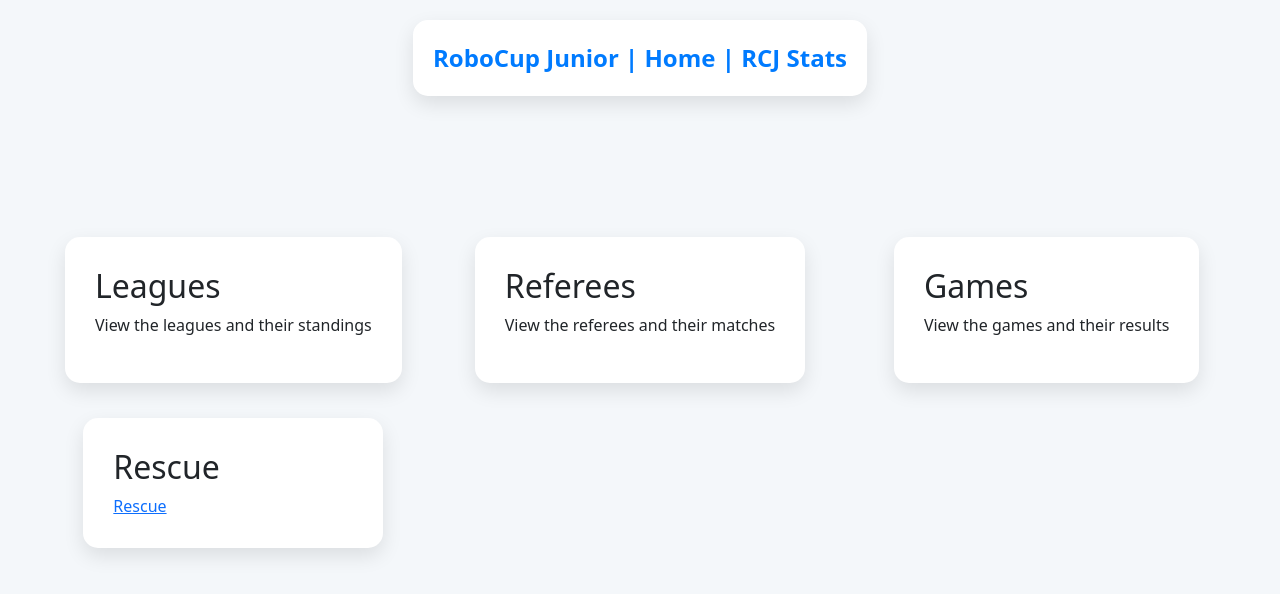
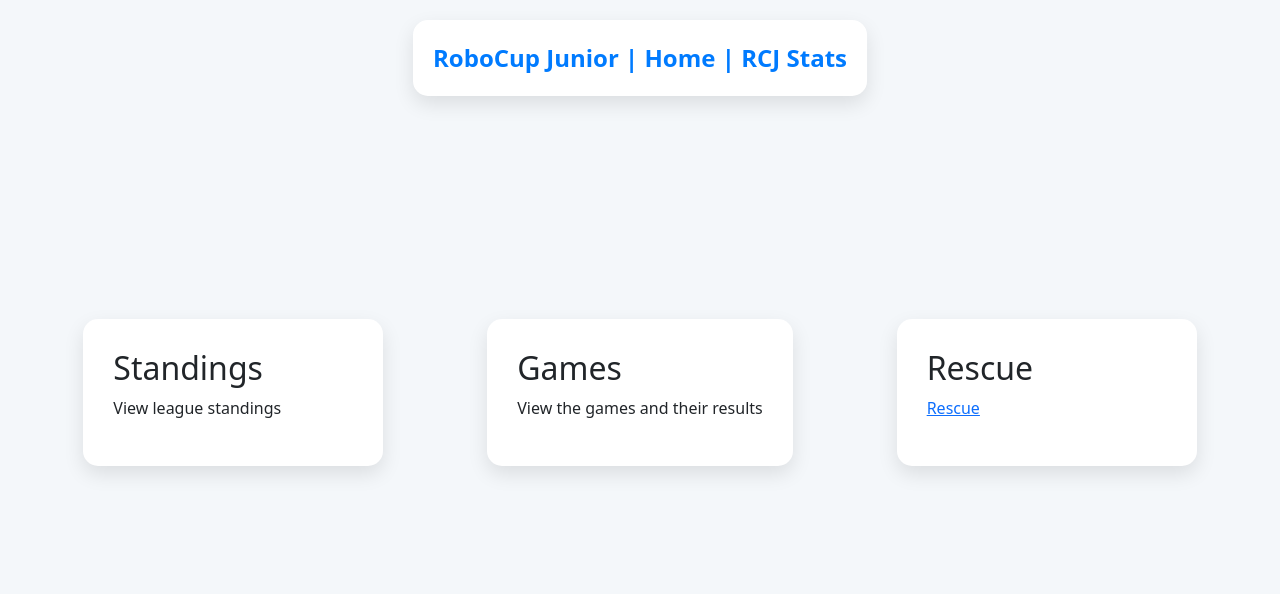
Before and after one commit to EliasB-NU/rcj-gamesite, a Vue app: page / in a window 1280 px wide. Shown: the top 594 px of the page. Built offline with nearby package versions, Linux system fonts and the light colour scheme.

Commit message:
added grouped view, numbering is broken due to js limitations

```diff
--- a/src/components/LeagueStandingsComponent.vue
+++ b/src/components/LeagueStandingsComponent.vue
@@ -8,19 +8,33 @@
 ]);
 
 // Get alle standings
-const standings = ref([]);
+const groupedStandings = ref([]);
 const latestStageName = ref('');
 
 async function fetchStandings(stage) {
   latestStageName.value = props.league.league_stages[stage] || 'Unknown';
   try {
-    const unsorted = ref([]);
     const response = await axios.get(`${config.api}/standings?league=${props.league.abbrev}&league_stage=${stage}&format=json`);
-    unsorted.value = response.data.standings;
-    standings.value = unsorted.value.sort((a, b) => a.rank - b.rank);
+    splitStandings(response.data.standings);
   } catch (error) {
     console.error(error);
   }
+}
+
+function splitStandings(unsortedUnfiltered) {
+    const unsortedGroupedStandings = unsortedUnfiltered.reduce((groups, team) => {
+      const groupKey = team.group;
+      if (!groups[groupKey]) {
+        groups[groupKey] = [];
+      }
+      groups[groupKey].push(team);
+      return groups;
+    }, {});
+    const sortedGroupedStandings = ref([]);
+    for (const group in unsortedGroupedStandings) {
+      sortedGroupedStandings.value.push(unsortedGroupedStandings[group].sort((a, b) => a.rank - b.rank));
+    }
+    groupedStandings.value = sortedGroupedStandings.value;
 }
 
 watch(
@@ -42,9 +56,11 @@
 </script>
 
 <template>
+  <div v-for="(standings, index) in groupedStandings" :key="index">
     <div class="standings">
       <div class="stageName">
-      <h1>{{ latestStageName }}</h1>
+        <h1 v-if="groupedStandings.length>1">{{ latestStageName +' '+ index }}</h1>
+        <h1 v-else>{{ latestStageName }}</h1>
       </div>
       <div class="standingsTable">
         <table>
@@ -69,6 +85,7 @@
           </tr>
           </tbody>
         </table>
+      </div>
     </div>
   </div>
 </template>
--- a/src/views/HomeView.vue
+++ b/src/views/HomeView.vue
@@ -10,14 +10,8 @@
     <div class="projects-grid">
       <div class="project-container" v-on:click="$router.push('standings')">
         <div class="project-box">
-          <h2>Leagues</h2>
-          <p>View the leagues and their standings</p>
-        </div>
-      </div>
-      <div class="project-container" v-on:click="$router.push('referee')">
-        <div class="project-box">
-          <h2>Referees</h2>
-          <p>View the referees and their matches</p>
+          <h2>Standings</h2>
+          <p>View league standings</p>
         </div>
       </div>
       <div class="project-container" v-on:click="$router.push('games')">
```
Lines whose indentation alone changed are shown as unchanged.
